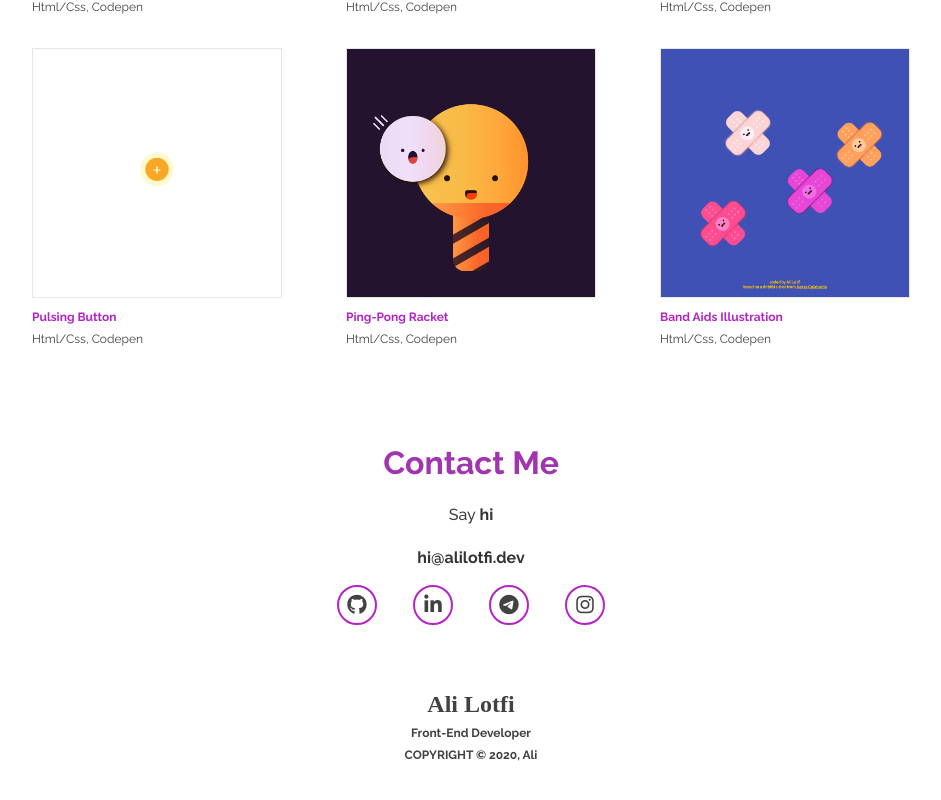
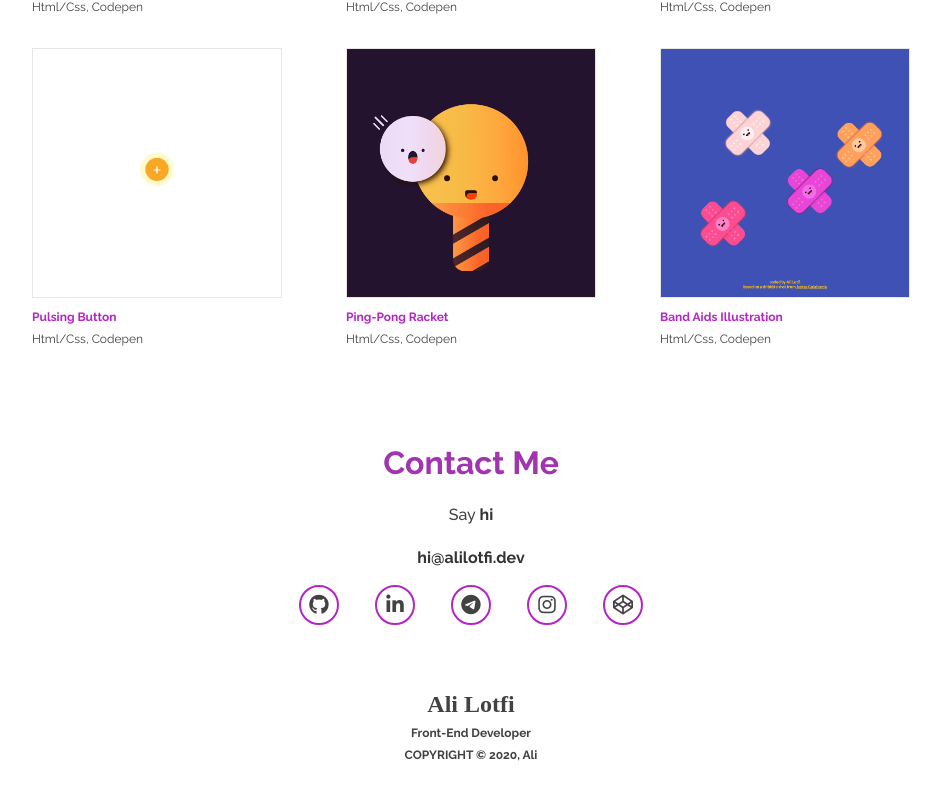
Before and after one commit to alilotfidev/ali-lotfi-website, a React (Create React App) app: page / in a window 1280 px wide. Shown: the part 2848-3648 px from the top of the page, without its empty margins (169-1110 px from the left). Built offline with nearby package versions, Linux system fonts and the light colour scheme; a web font is replaced by a local one.

Commit message:
adding codepen link

```diff
--- a/src/components/ContactMe.js
+++ b/src/components/ContactMe.js
@@ -38,6 +38,13 @@ const ContactMe = () => {
         >
           <i className="fa fa-instagram"></i>
         </a>
+        <a
+          href="https://codepen.io/alilotfidev"
+          target="_blank"
+          rel="noopener noreferrer"
+        >
+          <i class="fa fa-codepen"></i>
+        </a>
       </div>
     </div>
   );
```
